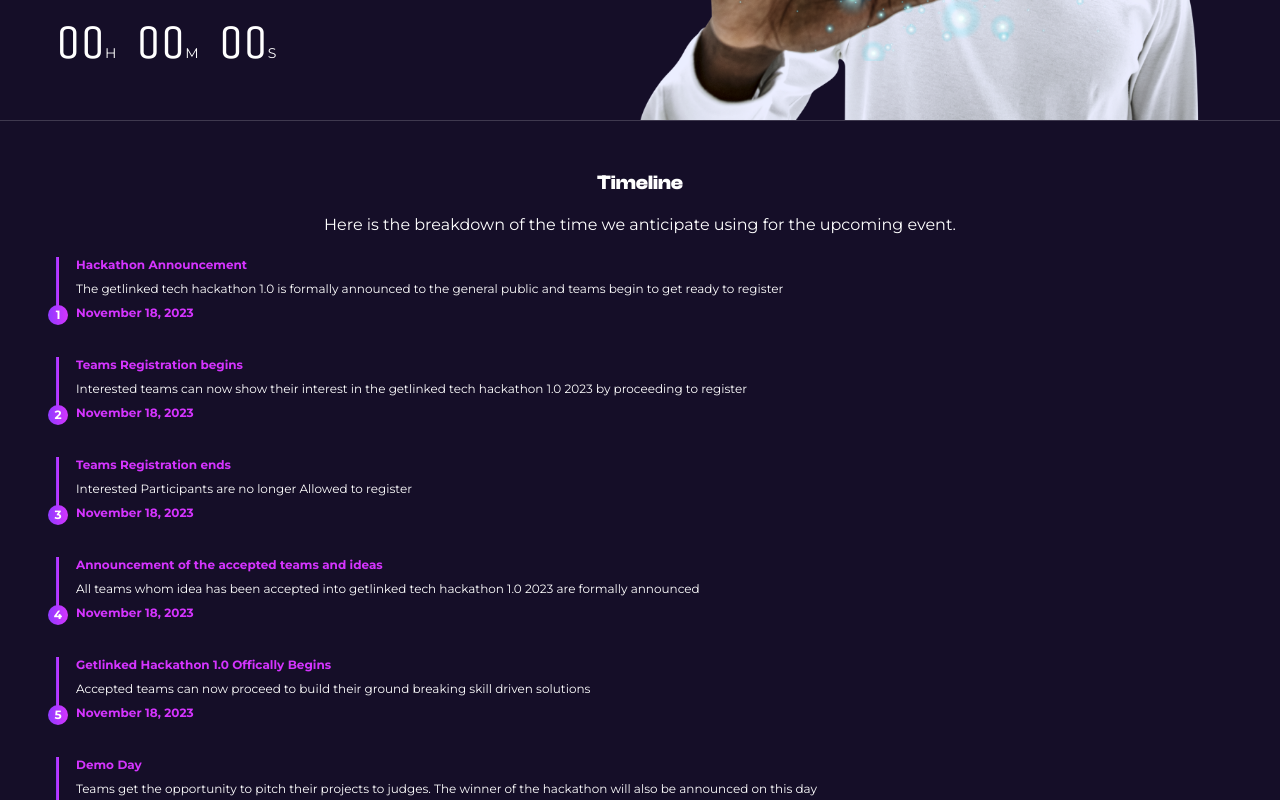
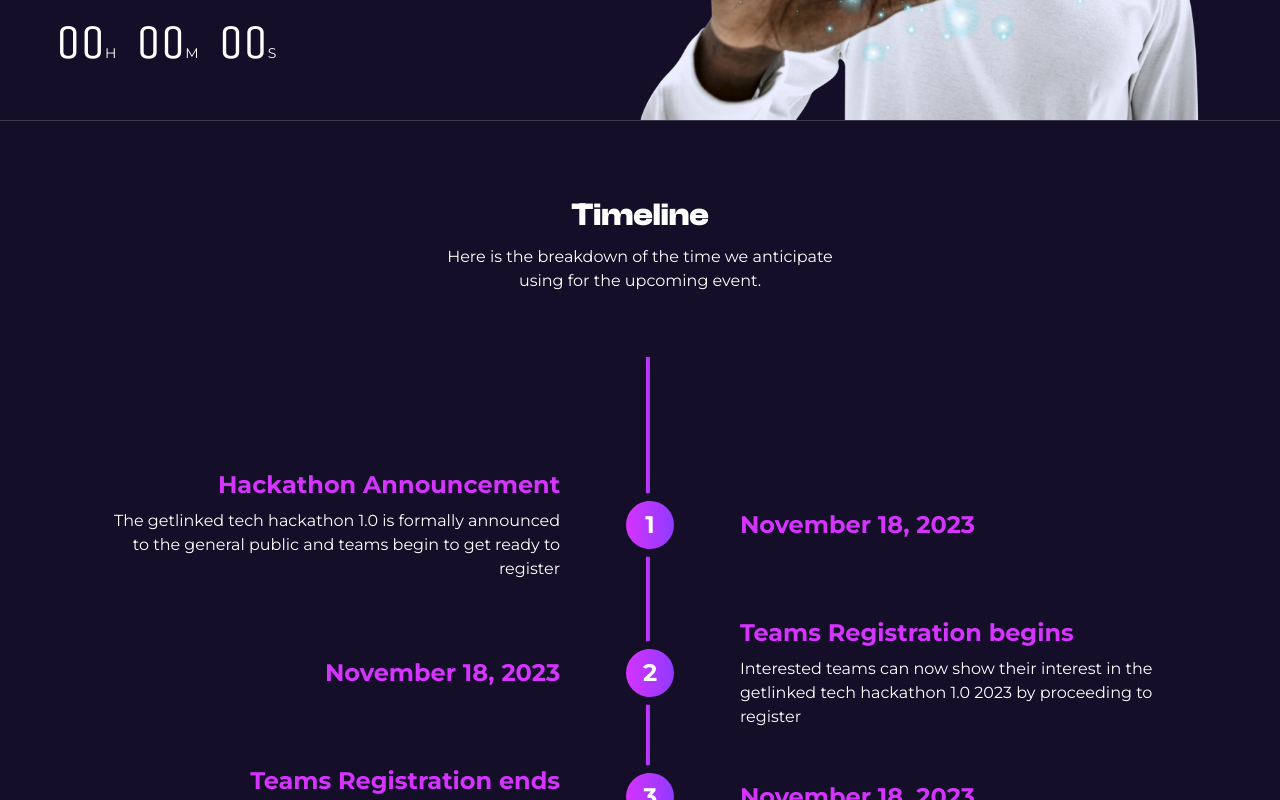
Before and after one commit to trampoline-labs/get-linked, a Next.js app: page / in a window 1280 px wide. Shown: the part 640-1440 px from the top of the page. Built offline with nearby package versions, Linux system fonts and the light colour scheme.

Commit message:
feat(dekstop): complete timeline section ui for desktop view

```diff
--- a/components/timeline.tsx
+++ b/components/timeline.tsx
@@ -9,9 +9,9 @@ dayjs.extend(localizezFormat);
 
 export default function TimeLine() {
   return (
-    <section className="px-6 lg:px-14 py-12 border-b border-b-secondary-100">
-      <div className="flex flex-col gap-4">
-        <h1 className="font-clash-display text-xl font-bold capitalize text-center">
+    <section className="px-6 lg:px-14 py-12 lg:py-20 border-b border-b-secondary-100">
+      <div className="flex flex-col gap-4 lg:w-1/3 lg:mx-auto">
+        <h1 className="font-clash-display text-xl lg:text-3-5xl font-bold capitalize text-center">
           timeline
         </h1>
         <p className="text-center">
@@ -20,8 +20,7 @@ export default function TimeLine() {
         </p>
       </div>
 
-      <div className="grid auto-rows-auto gap-9 mt-5">
-        {/* mobile view */}
+      <div className="flex flex-col gap-9 mt-5 lg:mt-44 lg:mx-auto relative before:hidden lg:before:block before:bg-gradient-to-r before:from-primary-200 before:to-primary-400 before:absolute before:w-1 before:h-[110%] before:left-[50.5%] before:-top-28">
         {timeline.map((event, idx) => {
           return (
             <TimeLineEvent
@@ -52,14 +51,21 @@ function TimeLineEvent({
   itemn,
 }: TimeLineEventProps) {
   return (
-    <article className="flex flex-col gap-2 text-xs relative pl-5">
-      <span className="block bg-gradient-to-r from-primary-400 to-primary-200 absolute left-0 inset-y-0">
+    <article className="flex flex-col gap-2 lg:gap-4 text-xs relative pl-5 lg:even:flex-row-reverse lg:odd:flex-row lg:justify-around lg:items-center group">
+      <span className="block bg-gradient-to-r from-primary-200 to-primary-400 absolute left-0 inset-y-0 lg:hidden">
         &nbsp;
       </span>
-      <h1 className="text-primary-200 font-bold">{label}</h1>
-      <p className="">{description}</p>
-      <h2 className="text-primary-200 font-bold relative">
-        <span className="-left-7 absolute text-primary-100 bg-gradient-to-r from-primary-400 to-primary-200 rounded-full w-5 h-5 flex items-center justify-center">
+      <div className="flex flex-col gap-2 lg:basis-2/5 lg:group-odd:text-right">
+        <h1 className="text-primary-200 lg:text-2xl font-bold">{label}</h1>
+        <p className="lg:text-base">{description}</p>
+      </div>
+
+      <span className="w-12 h-12 hidden lg:flex ring-8 ring-offset-0 ring-background-100 bg-gradient-to-r from-primary-200 to-primary-400 rounded-full items-center justify-center font-bold text-2xl">
+        {itemn}
+      </span>
+
+      <h2 className="text-primary-200 font-bold relative lg:text-2xl lg:basis-2/5 lg:group-even:text-right">
+        <span className="-left-7 absolute text-primary-100 bg-gradient-to-r from-primary-200 to-primary-400 rounded-full w-5 h-5 flex items-center justify-center lg:hidden">
           {itemn}
         </span>
         {dayjs(date).format("LL")}
@@ -67,3 +73,7 @@ function TimeLineEvent({
     </article>
   );
 }
+
+function TimeLineEventDesktop() {
+  return <div></div>;
+}
```
